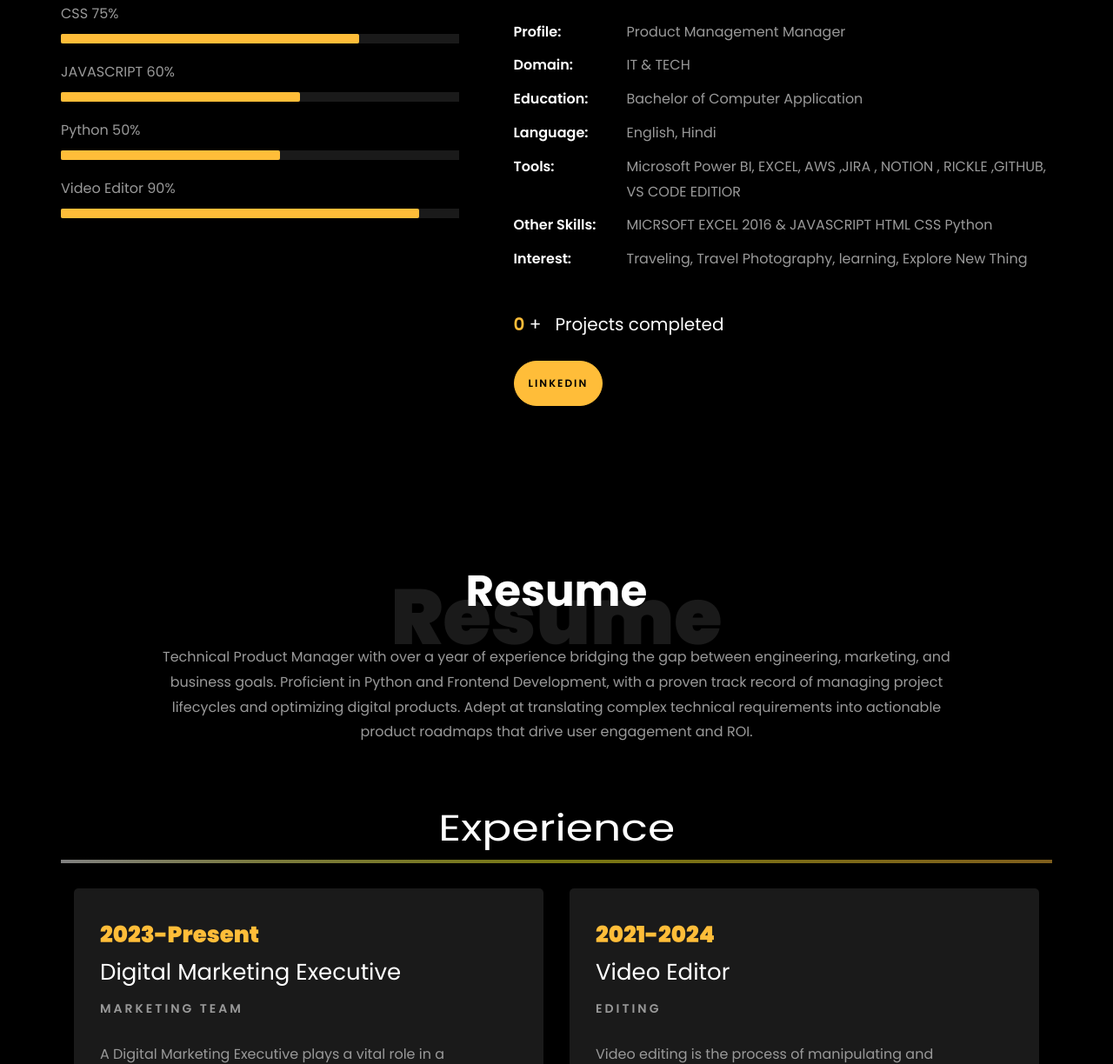
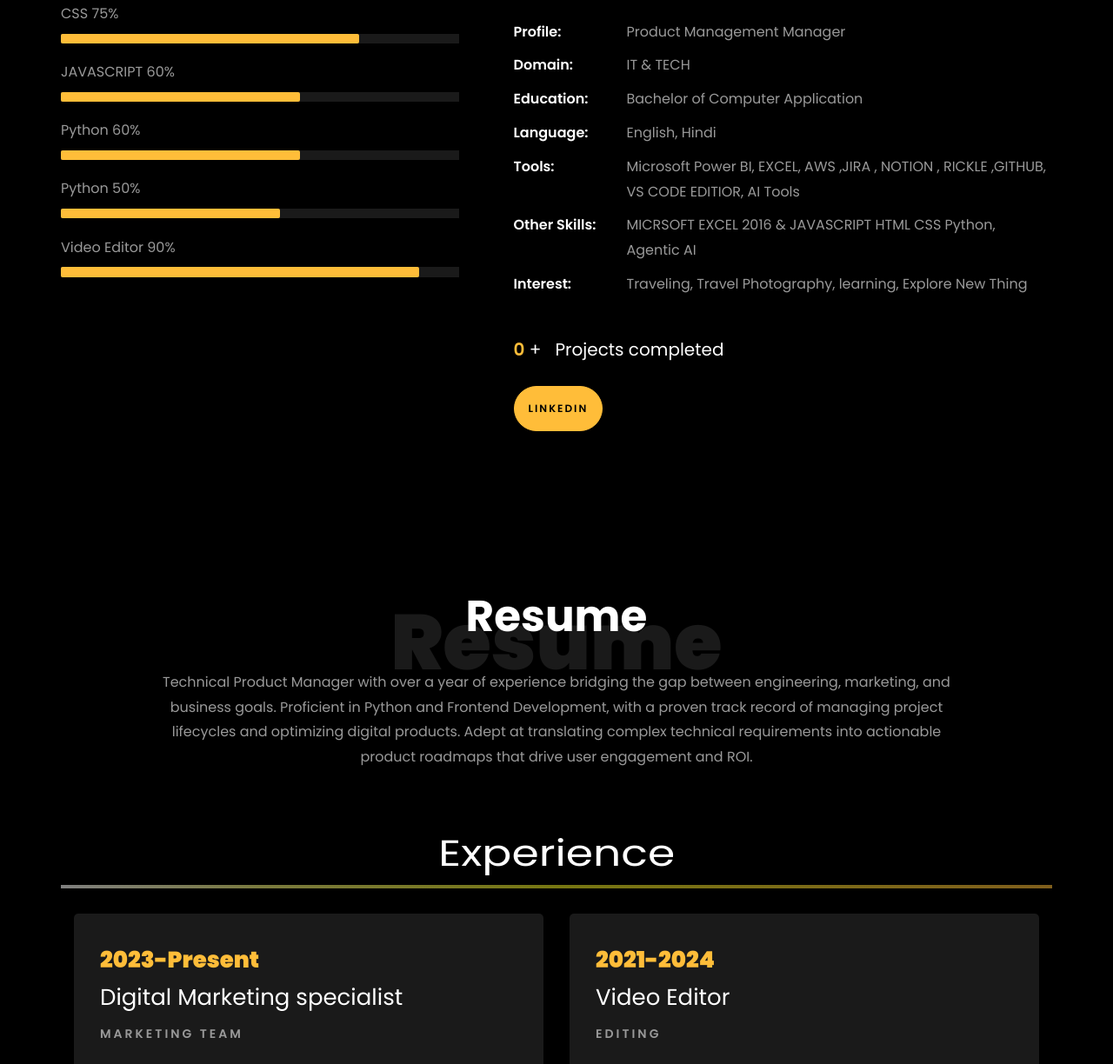
Before and after one commit to Rishabhkumar023/RIshabh, a plain HTML site: page index.html in a window 1280 px wide. Shown: the part 1180-2404 px from the top of the page at 87% size. Drawn offline with Linux system fonts and the light colour scheme; files whose address does not match are found by name.

Commit message:
Update index.html

```diff
--- a/index.html
+++ b/index.html
@@ -252,6 +252,12 @@
 											aria-valuemax="100"></div>
 									</div>
 
+									<span>Python</span> <span class="pull-right">60%</span>
+									<div class="progress">
+										<div class="progress-bar" role="progressbar" style="width: 60%" aria-valuenow="60" aria-valuemin="0"
+											aria-valuemax="100"></div>
+									</div>
+
 									<span>Python</span> <span class="pull-right">50%</span>
 									<div class="progress">
 										<div class="progress-bar" role="progressbar" style="width: 55%" aria-valuenow="55" aria-valuemin="0"
@@ -281,8 +287,8 @@
 									<li class="d-flex"><span>Domain:</span> <span> IT & TECH </span></li>
 									<li class="d-flex"><span>Education:</span> <span>Bachelor of Computer Application</span></li>
 									<li class="d-flex"><span>Language:</span> <span>English, Hindi</span></li>
-									<li class="d-flex"><span>Tools:</span> <span>Microsoft Power BI, EXCEL, AWS ,JIRA , NOTION , RICKLE ,GITHUB, VS CODE EDITIOR </span></li>
-									<li class="d-flex"><span>Other Skills:</span> <span> MICRSOFT EXCEL 2016 & JAVASCRIPT HTML CSS Python</span></li>
+									<li class="d-flex"><span>Tools:</span> <span>Microsoft Power BI, EXCEL, AWS ,JIRA , NOTION , RICKLE ,GITHUB, VS CODE EDITIOR, AI Tools </span></li>
+									<li class="d-flex"><span>Other Skills:</span> <span> MICRSOFT EXCEL 2016 & JAVASCRIPT HTML CSS Python, Agentic AI</span></li>
 									<li class="d-flex"><span>Interest:</span> <span>Traveling, Travel Photography, learning, Explore New Thing</span></li>
 
 								</ul>
@@ -328,14 +334,9 @@
 				<div class="col-md-6">
 					<div class="resume-wrap ftco-animate">
 						<span class="date">2023-Present</span>
-						<h2>Digital Marketing Executive</h2>
+						<h2>Digital Marketing specialist</h2>
 						<span class="position">Marketing Team</span>
-						<p class="mt-4">A Digital Marketing Executive plays a vital role in a company's online presence and growth. They are responsible for planning, executing, and optimizing digital campaigns across various platforms to increase brand awareness, drive traffic, and generate leads. Their key duties include managing social media, search engine optimization (SEO), pay-per-click (PPC) advertising, email marketing, and content creation. They analyze campaign performance using analytics tools and continuously refine strategies to improve ROI. Collaboration with creative, sales, and development teams ensures cohesive and impactful digital messaging. Strong skills in communication, data analysis, creativity, and strategic planning are essential for success in this role.
-
-
-
-
-
+						<p class="mt-4">A Digital Marketing Specialist plays a vital role in a company's online presence and growth. They are responsible for planning, executing, and optimizing digital campaigns across various platforms to increase brand awareness, drive traffic, and generate leads. Their key duties include managing social media, search engine optimization (SEO), pay-per-click (PPC) advertising, email marketing, and content creation. They analyze campaign performance using analytics tools and continuously refine strategies to improve ROI. Collaboration with creative, sales, and development teams ensures cohesive and impactful digital messaging. Strong skills in communication, data analysis, creativity, and strategic planning are essential for success in this role.
 
 
 						</p>
@@ -393,80 +394,6 @@
     	</div>
     </section>
 
-
-
-    <!-- <section class="ftco-section" id="project-section">
-      <div class="container">
-        <div class="row justify-content-center mb-5 pb-5">
-          <div class="col-md-7 heading-section text-center ftco-animate">
-            <h1 class="big big-2">Projects</h1>
-            <h2 class="mb-4">Projects</h2>
-            <p>Below are the sample Data Analytics projects on SQL, Python, Power BI & ML.</p>
-          </div>
-        </div>
-        <div class="row d-flex">
-          <div class="col-md-4 d-flex ftco-animate">
-          	<div class="blog-entry justify-content-end">
-              <a href="https://github.com/rishabhnmishra/SQL_Music_Store_Analysis/blob/main/Music_Store_Query.sql" class="block-20 zoom-effect" style="background-image: url('images/proj_1.jpg');">
-              </a>
-              <div class="text mt-3 float-right d-block">
-
-                <h3 class="heading"><a href="https://github.com/rishabhnmishra/SQL_Music_Store_Analysis/blob/main/Music_Store_Query.sql">Digital Music Store Data Analysis using SQL</a></h3>
-                <p>Analyzed music store data using advanced SQL queires to identify gaps and increase the business growth.</p>
-              </div>
-            </div>
-          </div>
-          <div class="col-md-4 d-flex ftco-animate">
-          	<div class="blog-entry justify-content-end">
-              <a href="https://github.com/rishabhnmishra/Python_Diwali_Sales_Analysis/blob/main/Diwali_Sales_Analysis.ipynb" class="block-20 zoom-effect" style="background-image: url('images/proj_2.jpg');">
-              </a>
-              <div class="text mt-3 float-right d-block">
-
-                <h3 class="heading"><a href="https://github.com/rishabhnmishra/Python_Diwali_Sales_Analysis/blob/main/Diwali_Sales_Analysis.ipynb">Data Analysis using Python Project for Beginners</a></h3>
-                <p>Performed exploratory data analysis on diwali sales data using Python to improve the customer experience.</p>
-              </div>
-            </div>
-          </div>
-          <div class="col-md-4 d-flex ftco-animate">
-          	<div class="blog-entry">
-              <a href="https://github.com/rishabhnmishra/Madhav_Store_Analysis_PowerBI/blob/main/Madhav%20Store%20dashboard.jpg" class="block-20 zoom-effect" style="background-image: url('images/proj_3.jpg');">
-              </a>
-              <div class="text mt-3 float-right d-block">
-
-                <h3 class="heading"><a href="https://github.com/rishabhnmishra/Madhav_Store_Analysis_PowerBI/blob/main/Madhav%20Store%20dashboard.jpg">Power BI Sales dashboard Project for Beginners</a></h3>
-                <p>Designed a power bi dashboard for Madhav Store to track and analyze the online sales data acorss India.</p>
-              </div>
-            </div>
-          </div>
-        </div> -->
-	<br>
-		<!-- added justify-content-center to center align the last two projects
-		<div class="row d-flex justify-content-center">
-			<div class="col-md-4 d-flex ftco-animate">
-				<div class="blog-entry justify-content-end">
-				<a href="https://github.com/rishabhnmishra/sales_forecasting/tree/main" class="block-20 zoom-effect" style="background-image: url('images/proj_4.jpg');">
-				</a>
-				<div class="text mt-3 float-right d-block">
-
-				  <h3 class="heading"><a href="https://github.com/rishabhnmishra/sales_forecasting/tree/main">Sales Forecast- Time Series Forecasting</a></h3>
-				  <p>Used multiple machine learning models to forecast sales (retail store) and performed time series analysis.</p>
-				</div>
-			  </div>
-			</div>
-			<div class="col-md-4 d-flex ftco-animate">
-				<div class="blog-entry justify-content-end">
-				<a href="https://github.com/rishabhnmishra/customer_segmentation/blob/main/Customer_Segmentation-final.ipynb" class="block-20 zoom-effect" style="background-image: url('images/proj_5.jpg');">
-				</a>
-				<div class="text mt-3 float-right d-block">
-   -->
-				  <!-- <h3 class="heading"><a href="https://github.com/rishabhnmishra/customer_segmentation/blob/main/Customer_Segmentation-final.ipynb">Customer Segmentation using clustering model</a></h3>
-				  <p>Developed a ML model to give various recommendations of financial products &amp; services on target customer groups.</p>
-				</div>
-			  </div>
-			</div>
-		 </div>
-	  </div>
-    </section> -->
 
 	<section class="ftco-section ftco-no-pt ftco-no-pb ftco-counter img" id="section-counter">
       <div class="container">
@@ -549,7 +476,7 @@
           			<span class="icon-phone2"></span>
           		</div>
           		<h3 class="mb-4">Contact Number</h3>
-	            <p><a href="tel://0101010101">+ 0 101 0101 101</a></p>
+	            <p><a href="tel://0101010101">+91 7678683436</a></p>
 	          </div>
           </div>
           <div class="col-md-6 col-lg-3 d-flex ftco-animate">
@@ -581,7 +508,7 @@
 			</div>
 				<br>
 					<ul class="ftco-footer-social list-unstyled d-flex justify-content-center align-items-center mb-0">
-					  <li class="ftco-animate normal-txt">Find me on  </li>
+					  <li class="ftco-animate normal-txt"> Find me on  </li>
 					  <li class="ftco-animate"><a href="https://youtube.com/@tech_ki_galiyan?si"><span class="icon-youtube"></span></a></li>
 					  <li class="ftco-animate"><a href="https://www.linkedin.com/in/rishabh-kumar-384528268/"><span class="icon-linkedin"></span></a></li>
 					  <li class="ftco-animate"><a href=""><span class="icon-twitter"></span></a></li>
```
